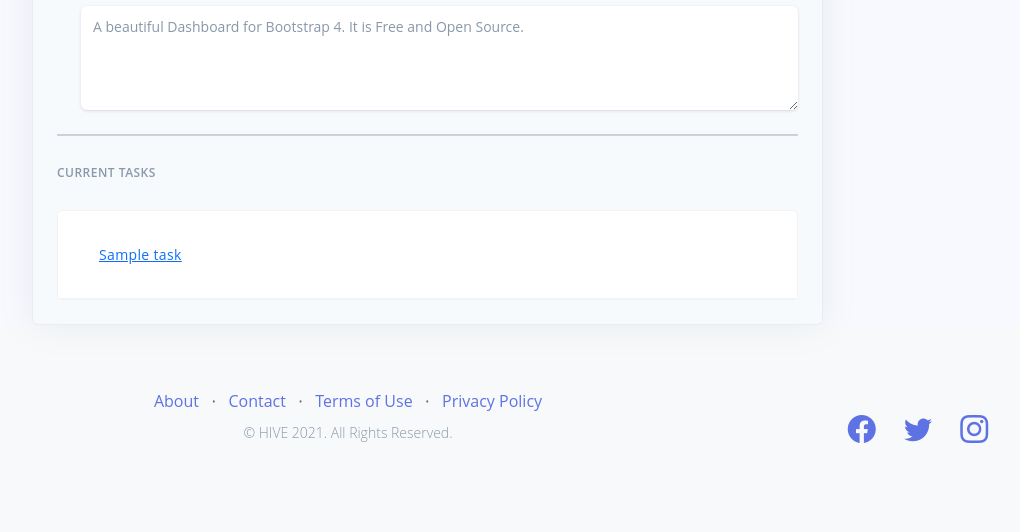
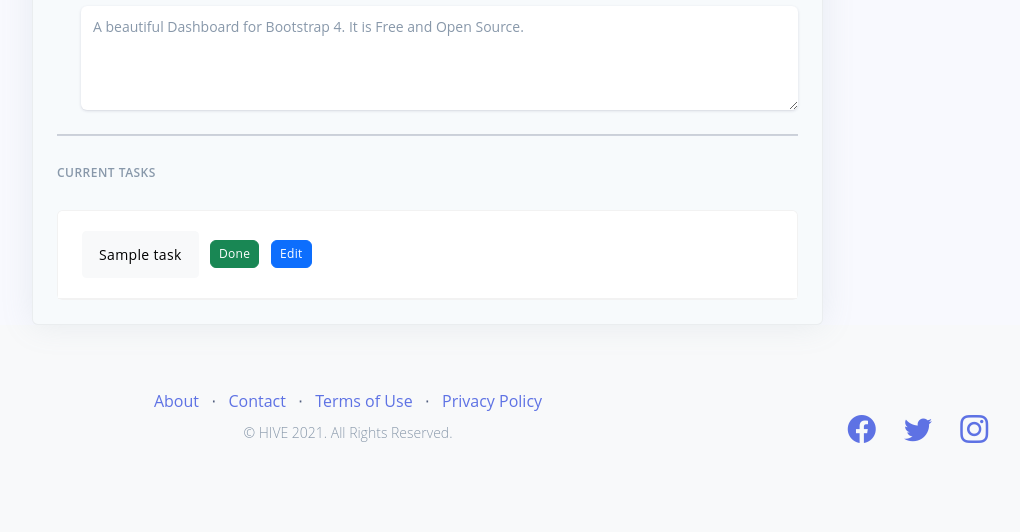
Before and after one commit to devgithubs/HIVE, a Flask app: a page that uses templates/profile.html in a window 1280 px wide. Shown: the part 1372-1904 px from the top of the page, without its empty margins (7-1027 px from the left). Run offline with Flask 2, Linux system fonts and the light colour scheme; the visitor is signed in with stand-in values (Sample User, id 1); a database or web service that is not in the repository returns one stand-in record (values such as "Sample title"); some libraries are stand-ins or nearby versions.

Commit message:
Changed layout of jinja templates, added edit and done buttons

```diff
--- a/templates/profile.html
+++ b/templates/profile.html
@@ -249,9 +249,14 @@
                   <div class="card">
                     <div class="card-header" id="heading">
                       <h5 class="mb-0">
-                        <button type="button" class="btn btn-link" data-toggle="collapse" data-target="#collapse" aria-expanded="true" aria-controls="collapseOne">
-                          {{ task.task_name }}
+                        <button type="button" class="btn btn-light" data-toggle="collapse" data-target="#collapse" aria-expanded="true" aria-controls="collapseOne">
+                          {{ task.category_name }}
                         </button>
+                          <button class="btn btn-success btn-sm" href="" type="button">Done</button>
+                          <button class="btn btn-primary btn-sm" type="button">Edit</button>
+                          {% if task.is_urgent == "on" %}
+                            <i class="bi bi-exclamation-lg" data-toggle="tooltip" data-placement="right" title="URGENT!"></i>
+                          {% endif %}
                       </h5>
                     </div>
                     <div id="collapse" class="collapse" aria-labelledby="heading" data-parent="#accordion">
```
